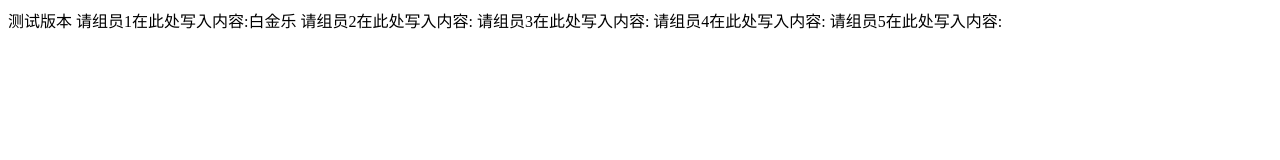
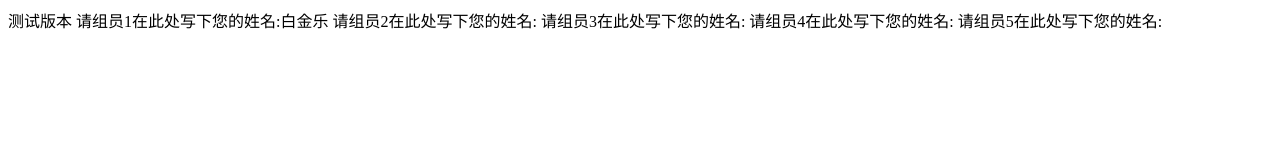
Before and after one commit to ceshibanben1zuzhi/ceshibanben111, a plain HTML site: page index.html in a window 1280 px wide. Drawn offline with Linux system fonts and the light colour scheme.

Commit message:
baijinle

```diff
--- a/index.html
+++ b/index.html
@@ -8,11 +8,11 @@
 <body>
 	<div class="box">
 		测试版本
-		请组员1在此处写入内容:白金乐
-		请组员2在此处写入内容:
-		请组员3在此处写入内容:
-		请组员4在此处写入内容:
-		请组员5在此处写入内容:
+		请组员1在此处写下您的姓名:白金乐
+		请组员2在此处写下您的姓名:
+		请组员3在此处写下您的姓名:
+		请组员4在此处写下您的姓名:
+		请组员5在此处写下您的姓名:
 	</div>
 </body>
 </html>
```
